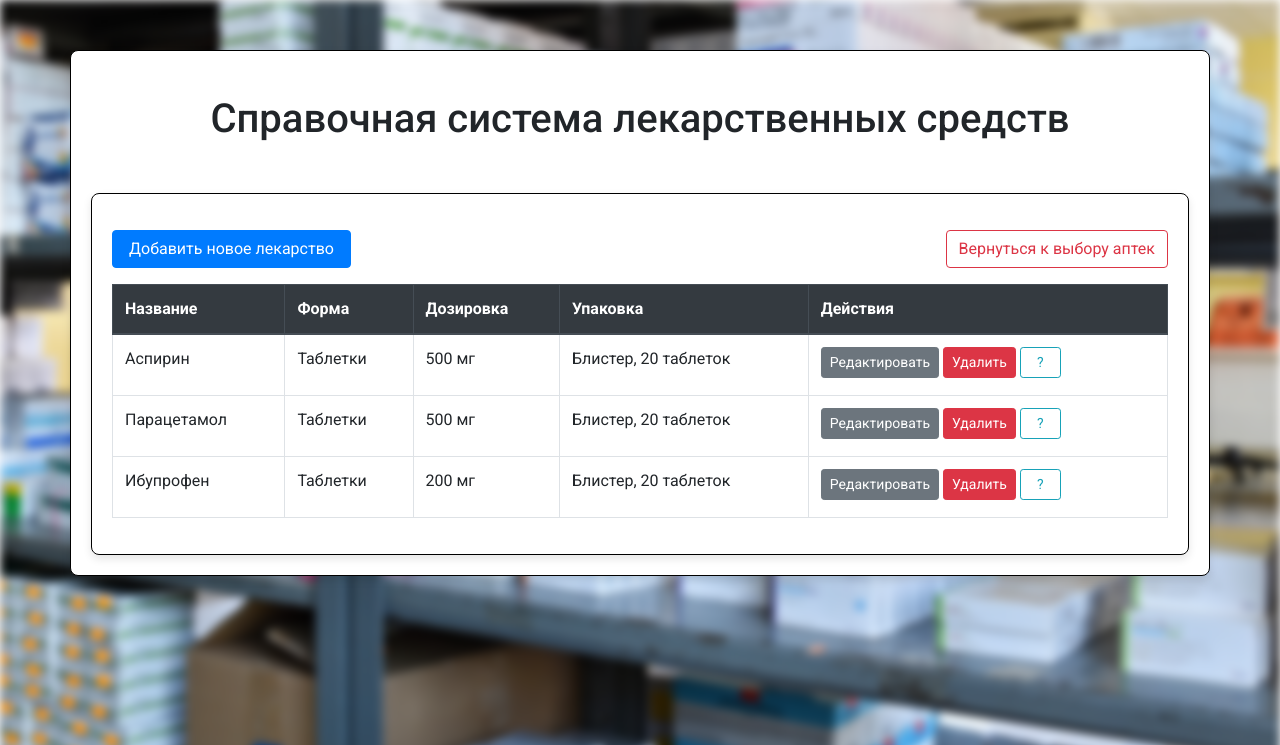
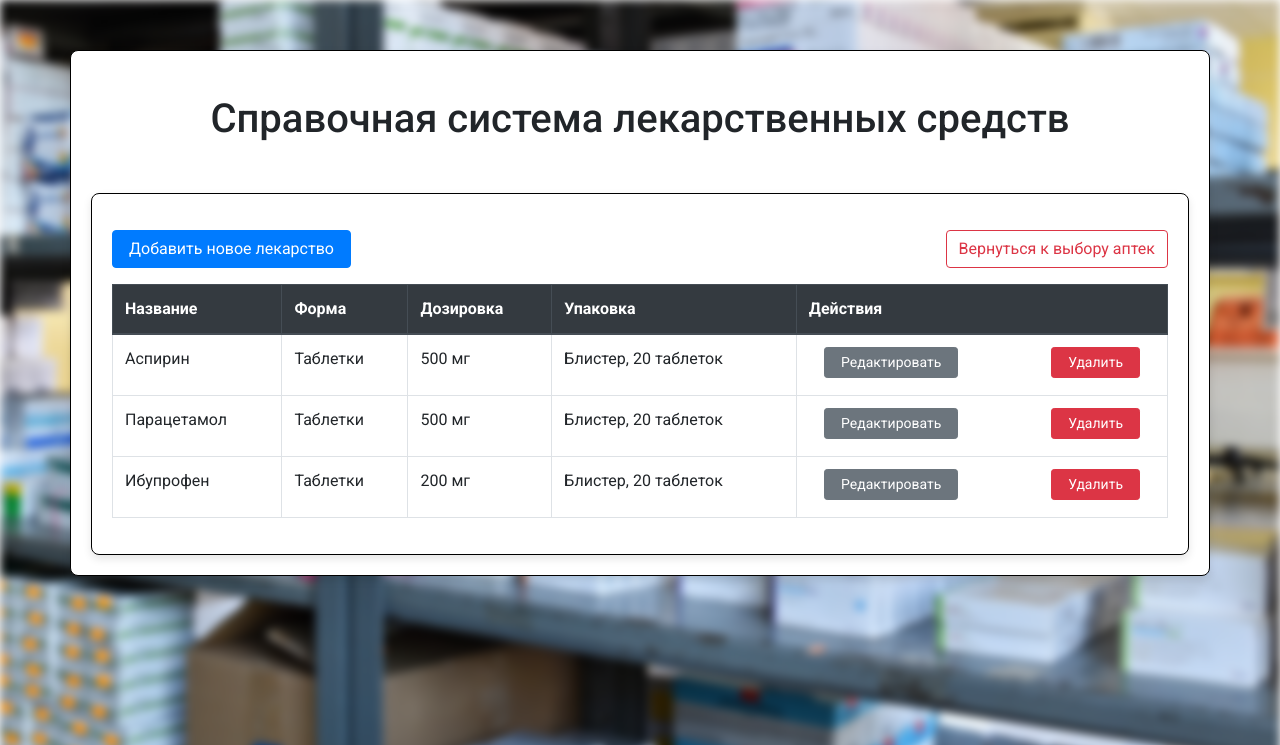
Before and after one commit to pkomarov53/pharmacy-information-system, a Flask app: page /drugs in a window 1280 px wide. Shown: the top 745 px of the page. Run offline with Flask 3, Linux system fonts and the light colour scheme; the visitor is signed in with stand-in values (Sample User, id 1); data comes from the database, SQL or seed files in the repository; some libraries are stand-ins or nearby versions.

Commit message:
Stylesheet, Functionality and Security Updates

```diff
--- a/templates/drugs.html
+++ b/templates/drugs.html
@@ -31,12 +31,12 @@
           <td class="d-none d-md-table-cell">{{ drug.dosage }}</td>
           <td class="d-none d-md-table-cell">{{ drug.package }}</td>
           <td>
-            <div class="d-flex flex-wrap">
-              <a href="{{ url_for('edit', id=drug.id) }}" class="btn btn-sm btn-secondary mr-1">Редактировать</a>
+            <div class="d-flex flex-wrap container-fluid justify-content-between">
+              <a href="{{ url_for('edit', id=drug.id) }}" class="btn btn-sm btn-secondary px-3">Редактировать</a>
               <form action="{{ url_for('delete', id=drug.id) }}" method="post" style="display:inline;">
-                <button type="submit" class="btn btn-sm btn-danger mr-1">Удалить</button>
+                <button type="submit" class="btn btn-sm btn-danger px-3">Удалить</button>
               </form>
-              <button type="submit" class="btn btn-sm btn-outline-info px-3">?</button>
+              <button type="submit" class="btn btn-sm btn-outline-info d-md-none px-4">Информация</button>
             </div>
           </td>
         </tr>
```
